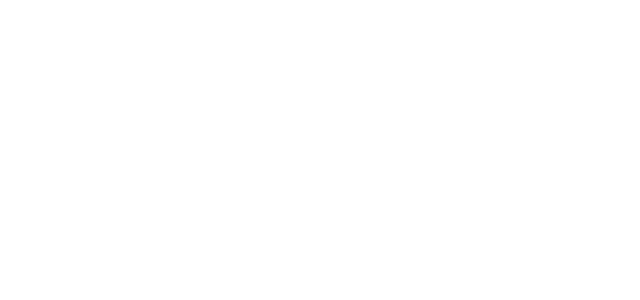
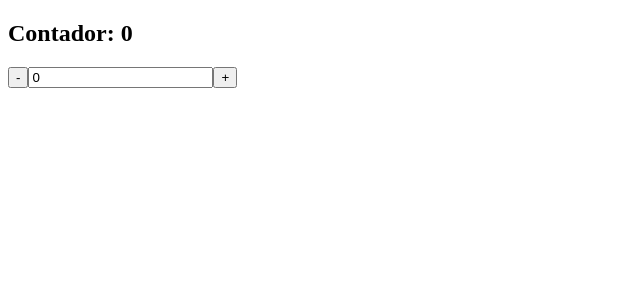
Before and after one commit to fpescar-lxv14/reactjs, a React (Vite) app: page / in a window 1280 px wide. Shown: the top 300 px of the page, without its empty margins (0-640 px from the left). Built offline with nearby package versions, Linux system fonts and the light colour scheme.

Commit message:
implementar contador con estado global

```diff
--- a/src/App.jsx
+++ b/src/App.jsx
@@ -1,6 +1,9 @@
+import Counter from "./components/Counter"
+
 function App() {
   return (
     <>
+      <Counter/>
     </>
   )
 }
--- /dev/null
+++ b/src/components/Counter.jsx
@@ -0,0 +1,17 @@
+import { useDispatch, useSelector } from "react-redux"
+import { increment, decrement, setnumber } from "../store/counterSlice"
+
+export default function Counter () {
+    const dispatch = useDispatch();
+    const { number } = useSelector(state => state.counter)
+    const handle = (action,payload) => dispatch(action(payload))
+    return(
+    <section>
+        <h2>Contador: { number }</h2>
+        <button onClick={()=>handle(decrement,1)}>-</button>
+        <input type="number"
+            onChange={({target}) => handle(setnumber, Number(target.value))}
+            value={number}/>
+        <button onClick={()=>handle(increment,1)}>+</button>
+    </section>
+)}
```
